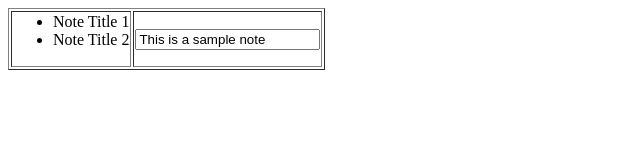
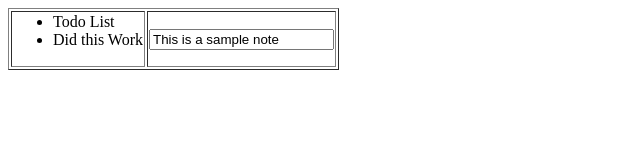
Before and after one commit to haled/LittleBlackNotebook, a plain HTML site: page index.html in a window 1280 px wide. Shown: the whole page, without its empty margins (0-640 px from the left). Drawn offline with Linux system fonts and the light colour scheme.

Commit message:
Created a small test data set and figured out the basic UI interaction.

```diff
--- a/index.html
+++ b/index.html
@@ -2,13 +2,12 @@
   <head>
     <title>Little Black Notebook</title>
   <head>
+
   <body>
     <table border="1">
       <tr>
-        <td class="note_list">
-          <ul>
-            <li>Note Title 1</li>
-            <li>Note Title 2</li>
+        <td>
+          <ul id="notes-list">
           </ul>
         </td>
         <td class="note_area">
@@ -19,4 +18,5 @@
   </body>
 
   <script type="text/javascript" src="scripts/main.js"></script>
+
 </html>
--- a/scripts/main.js
+++ b/scripts/main.js
@@ -1 +1,31 @@
 // hold javascript code
+var notebook = {
+  title: 'My Notes Thing',
+  located: 'Unknown',
+  notes: [
+    {
+      title:  'Todo List',
+      text:  'This is supposed to be a to-do list but I have not come close to implementing anything like that.',
+      createDateTime:  '8/18/2014',
+      modifyDateTime:  '8/18/2014'
+    },
+    {
+      title:  'Did this Work',
+      text:  'This is supposed to be a to-do list but I have not come close to implementing anything like that.',
+      createDateTime:  '8/18/2014',
+      modifyDateTime:  '8/18/2014'
+    }
+  ]
+};
+
+
+
+function getListOfNotes(currentNotebook) {
+  var list = '';
+  for (i = 0; i < 2; i++) {
+    list += "<li>" + currentNotebook.notes[i].title + "</li>";
+  }
+  return list;
+}
+
+document.getElementById("notes-list").innerHTML = getListOfNotes(notebook);
```
